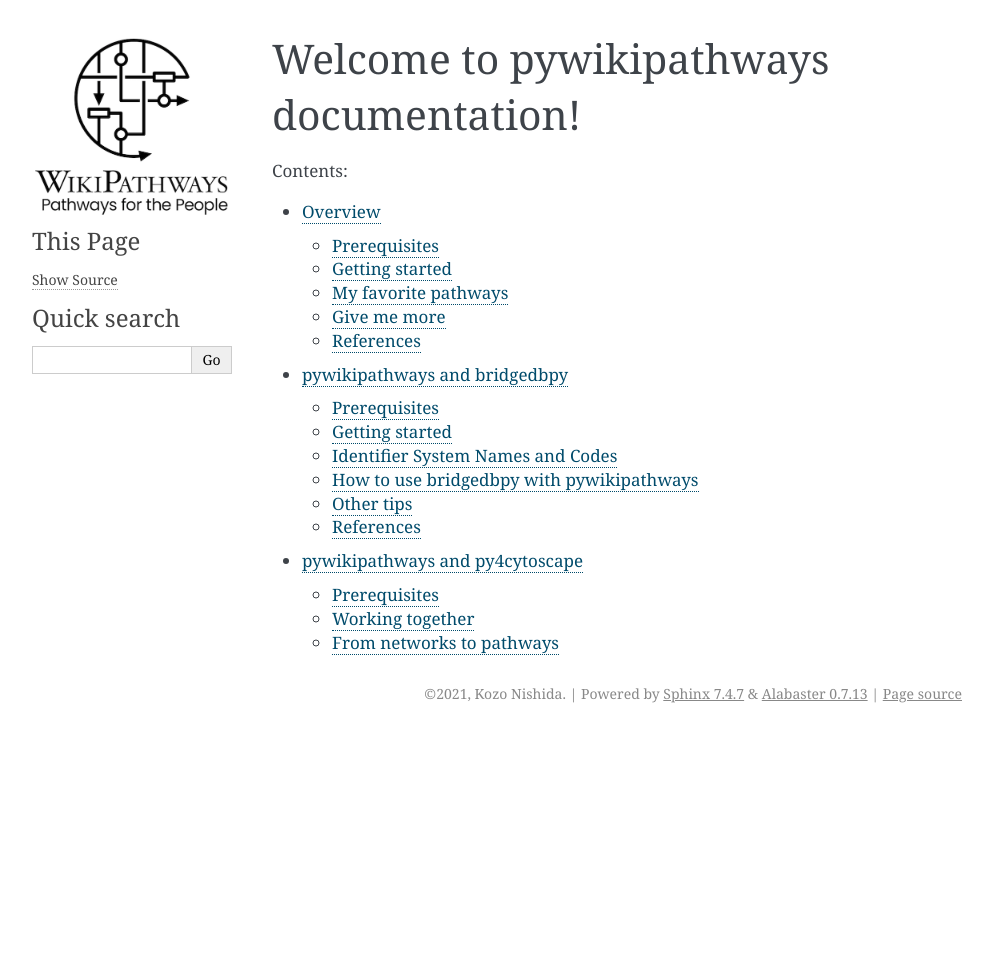
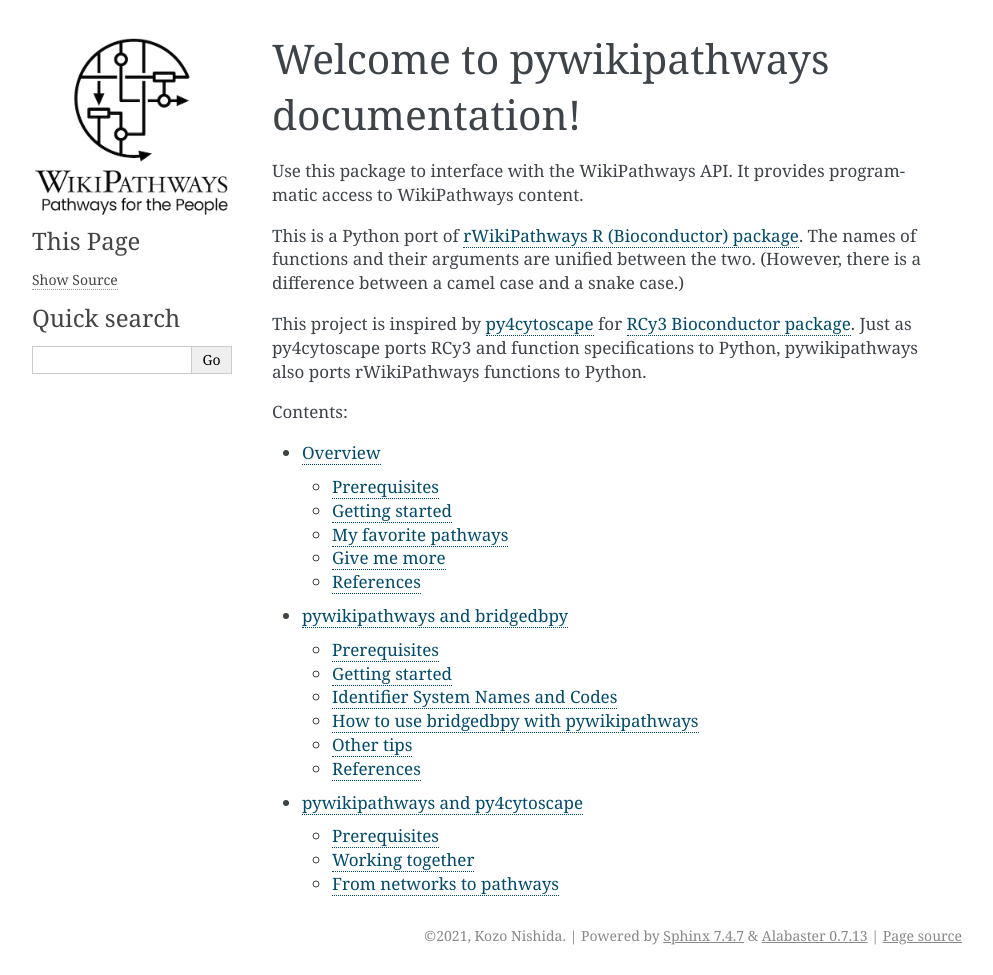
Before and after one commit to wikipathways/pywikipathways, a Sphinx documentation site: the page built from docs/index.rst, in a window 1280 px wide. Shown: the whole page, without its empty margins (148-1141 px from the left). Built offline with Sphinx 7.4.7, drawn with Linux system fonts in a browser that asks for light colours; the version number could not be read and is left out; before the commit the page ends 900 px from its top, so only the background shows below that.

Commit message:
Update README and Sphinx index.html (#6)
* Update README.md

* Update README.md

* Update index.rst

```diff
--- a/docs/index.rst
+++ b/docs/index.rst
@@ -1,5 +1,11 @@
 Welcome to pywikipathways documentation!
 ========================================
+
+Use this package to interface with the WikiPathways API. It provides programmatic access to WikiPathways content.
+
+This is a Python port of `rWikiPathways R (Bioconductor) package <http://bioconductor.org/packages/release/bioc/html/rWikiPathways.html>`_. The names of functions and their arguments are unified between the two. (However, there is a difference between a camel case and a snake case.)
+
+This project is inspired by `py4cytoscape <https://github.com/cytoscape/py4cytoscape>`_ for `RCy3 Bioconductor package <https://bioconductor.org/packages/release/bioc/html/RCy3.html>`_. Just as py4cytoscape ports RCy3 and function specifications to Python, pywikipathways also ports rWikiPathways functions to Python.
 
 .. toctree::
    :maxdepth: 2
```
Also changed, not shown: README.md (+4 -1 lines).
